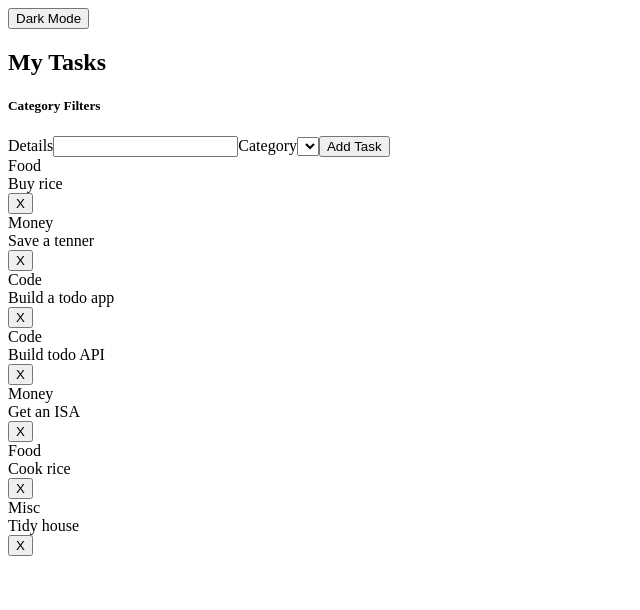
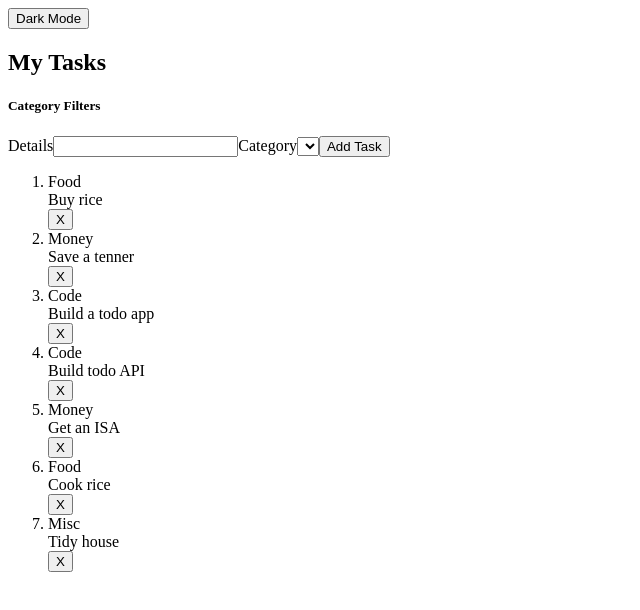
Before and after one commit to kamaukimani/learn-react2, a React (Vite) app: page / in a window 1280 px wide. Shown: the top 610 px of the page, without its empty margins (0-640 px from the left). Built offline with nearby package versions, Linux system fonts and the light colour scheme.

Commit message:
render  task inside <ol> tag

```diff
--- a/src/components/TaskList.jsx
+++ b/src/components/TaskList.jsx
@@ -4,11 +4,13 @@ import Task from './Task';
 function TaskList({tasks}){
     //console.log(tasks)
     const oldTasks=tasks.map((task,index)=>(
-        <Task key={index} text={task.text} category={task.category} />
+        <li key={index}><Task  text={task.text} category={task.category} /></li>
     ))
     return(
         <div>
-            {oldTasks}
+            <ol>
+                {oldTasks}
+            </ol>
         </div>
     )
 }
```
